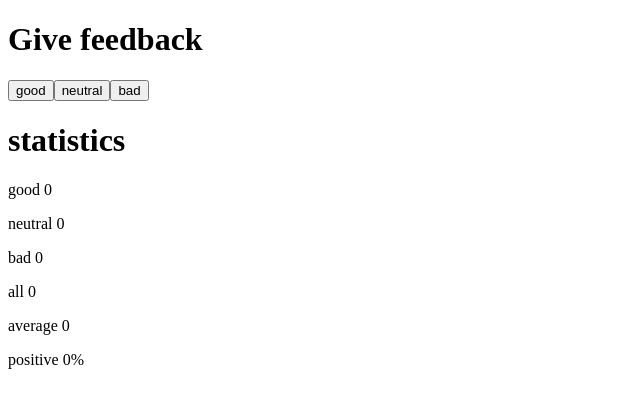
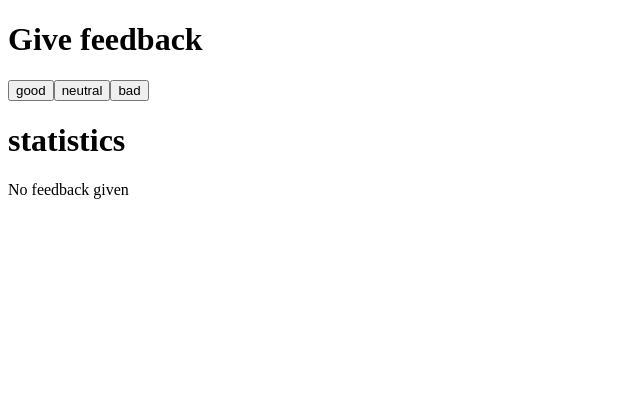
Before and after one commit to Thom4x/fullstackopen-2026, a React (Vite) app in the folder part1/fullstack-open/: page / in a window 1280 px wide. Shown: the top 408 px of the page, without its empty margins (0-640 px from the left). Built offline with nearby package versions, Linux system fonts and the light colour scheme.

Commit message:
part1: 1.9  app unicafe: step 4

```diff
--- a/part1/fullstack-open/src/App.jsx
+++ b/part1/fullstack-open/src/App.jsx
@@ -8,19 +8,24 @@ const Button = ({ onclick, text }) => {
   )
 }
 
-const Stadistics = ({ good, neutral, bad, feedback, feedbackAverage, goodPercentage }) => {
+const Statistics = ({ good, neutral, bad, feedback, feedbackAverage, goodPercentage }) => {
   return (
     <div>
+      {feedback === 0 ? (
+        <p>No feedback given</p>
+      ) : (
+        <section>
           <p>good {good}</p>
           <p>neutral {neutral}</p>
           <p>bad {bad}</p>
           <p>all {feedback}</p>
           <p>average {feedbackAverage}</p>
           <p>positive {goodPercentage}%</p>
+        </section>
+      )}
     </div>
-  )
+  );
 }
-
 
 const App = () => {
   // guarda los clics de cada botón en su propio estado
@@ -67,7 +72,7 @@ const App = () => {
         <Button onclick={() => handleParams("bad")} text="bad" />
       </div>
       <h1>statistics</h1>
-      <Stadistics
+      <Statistics
         good={good}
         bad={bad}
         neutral={neutral}
```
Lines whose indentation alone changed are shown as unchanged.
